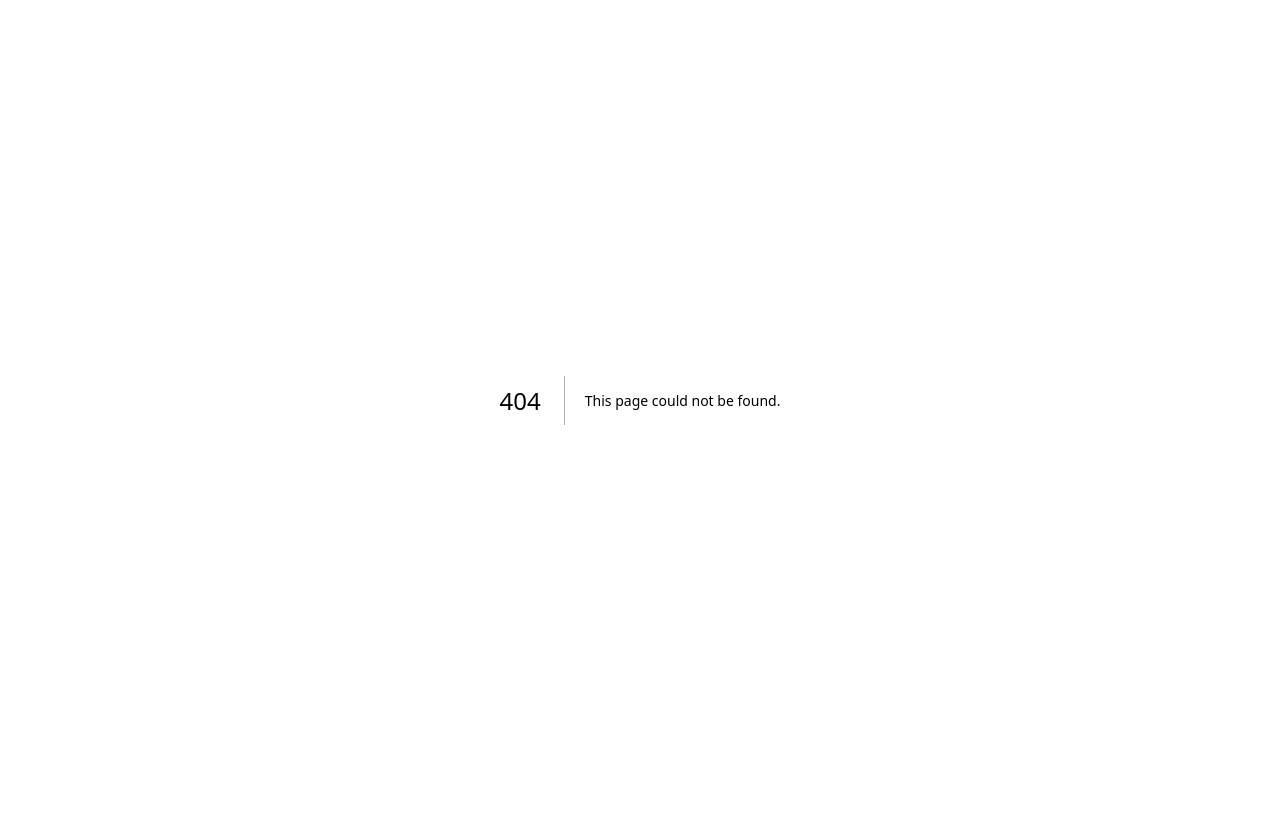
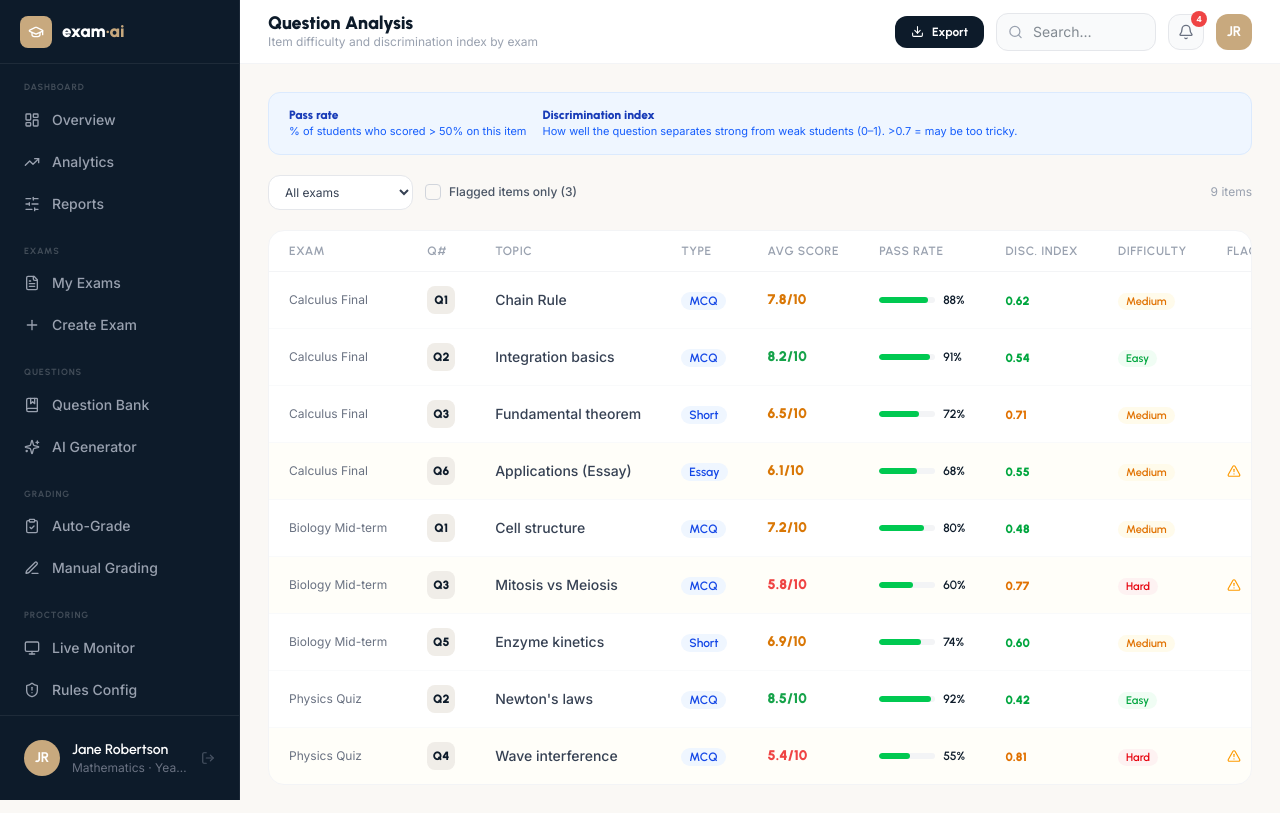
Before and after one commit to phornsinet1302/online_exam, a Next.js app in the folder frontend/: page /dashboard/reports/questions in a window 1280 px wide. Before the commit this address had no page. Built offline with nearby package versions, Linux system fonts and the light colour scheme.

Commit message:
Add teacher question analysis report screen route

```diff
--- /dev/null
+++ b/frontend/src/app/(dashboard)/dashboard/reports/questions/page.tsx
@@ -0,0 +1,5 @@
+import { QuestionAnalysisReport } from "../../../../App";
+
+export default function QuestionsReportPage() {
+  return <QuestionAnalysisReport />;
+}
```
